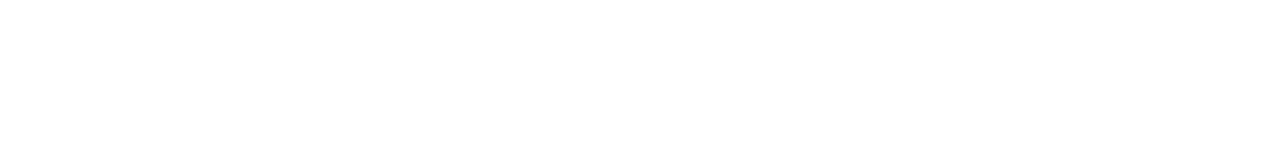
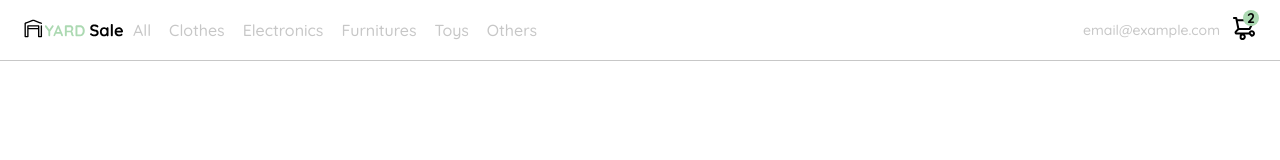
Before and after one commit to Saturnxs/Platzi-Front-End-Developer, a plain HTML site: page clase11.html in a window 1280 px wide. Drawn offline with Linux system fonts and the light colour scheme.

Commit message:
Added navbar component

```diff
--- a/clase11.html
+++ b/clase11.html
@@ -24,9 +24,132 @@
             font-family: 'Quicksand', sans-serif;
         }
 
+        nav{
+            display: flex;
+            justify-content: space-between;
+            padding: 0 24px;
+            border-bottom: 1px solid var(--very-light-pink);
+        }
+
+        .menu{
+            display: none;
+        }
+
+        .logo{
+            width: 100px;
+        }
+
+        .navbar-left{
+            display: flex;
+
+        }
+
+        .navbar-left ul{
+            margin-left: 12px;
+        }
+
+        .navbar-left ul, .navbar-right ul{
+            list-style: none;
+            margin: 0;
+            padding: 0;
+            display: flex;
+            align-items: center;
+            height: 60px;
+        }
+
+        .navbar-left ul li a,
+        .navbar-right ul li a{
+            text-decoration: none;
+            color: var(--very-light-pink);
+            border: 1px solid var(--white);
+            padding: 8px;
+            border-radius: 8px;
+
+        }
+        .navbar-left ul li a:hover,
+        .navbar-right ul li a:hover{
+            border: 1px solid var(--hospital-green);
+            color: var(--hospital-green);
+        }
+
+        .navbar-email{
+            color: var(--very-light-pink);
+            font-size: var(--sm);
+            margin-right: 12px;
+        }
+
+        .navbar-shopping-cart{
+            position: relative;
+        }
+
+        .navbar-shopping-cart div{
+            width: 16px;
+            height: 16px;
+            background-color: var(--hospital-green);
+            border-radius: 50%;
+            font-size: var(--sm);
+            font-weight: bold;
+            position: absolute;
+            top: -6px;
+            right: -3px;
+            display: flex;
+            justify-content: center;
+            align-items: center;
+        }
+
+        @media (max-width: 640px) {
+            .menu{
+                display: block;
+            }
+
+            .navbar-left ul{
+                display: none;
+            }
+
+            .navbar-email{
+                display: none;
+            }
+        }
+
     </style>
 </head>
 <body>
+    <nav>
+        <img src="./assets/icons/icon_menu.svg" alt="menu" class="menu">
 
+        <div class="navbar-left">
+            <img src="./assets/logos/logo_yard_sale.svg" alt="logo" class="logo">
+            <ul>
+                <li>
+                    <a href="/">All</a>
+                </li>
+                <li>
+                    <a href="/">Clothes</a>
+                </li>
+                <li>
+                    <a href="/">Electronics</a>
+                </li>
+                <li>
+                    <a href="/">Furnitures</a>
+                </li>
+                <li>
+                    <a href="/">Toys</a>
+                </li>
+                <li>
+                    <a href="/">Others</a>
+                </li>
+            </ul>
+        </div>
+
+        <div class="navbar-right">
+            <ul>
+                <li class="navbar-email">email@example.com</li>
+                <li class="navbar-shopping-cart">
+                    <img src="./assets/icons/icon_shopping_cart.svg" alt="shopping cart">
+                    <div>2</div>
+                </li>
+            </ul>
+        </div>
+    </nav>
 </body>
 </html>
```
